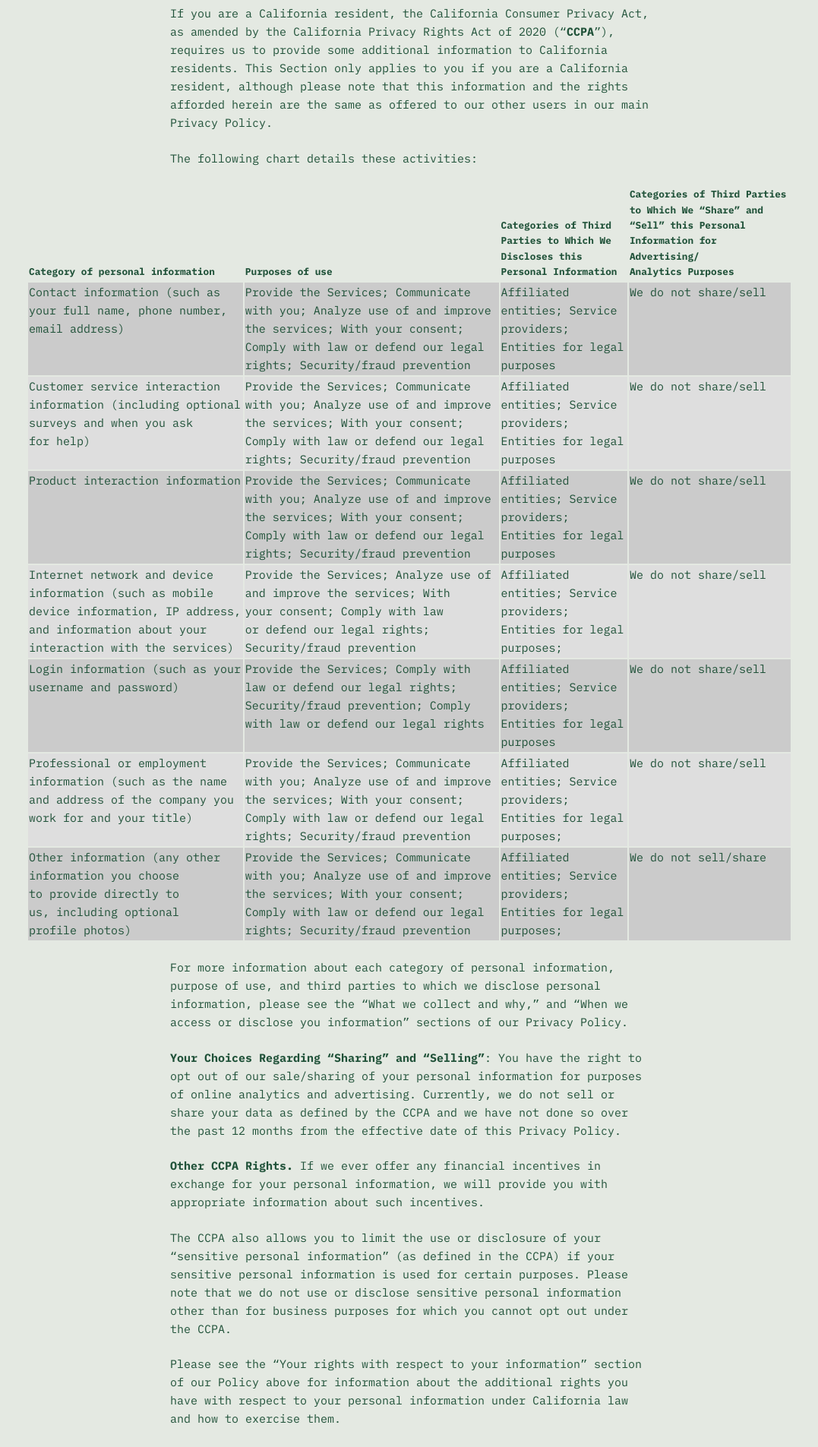
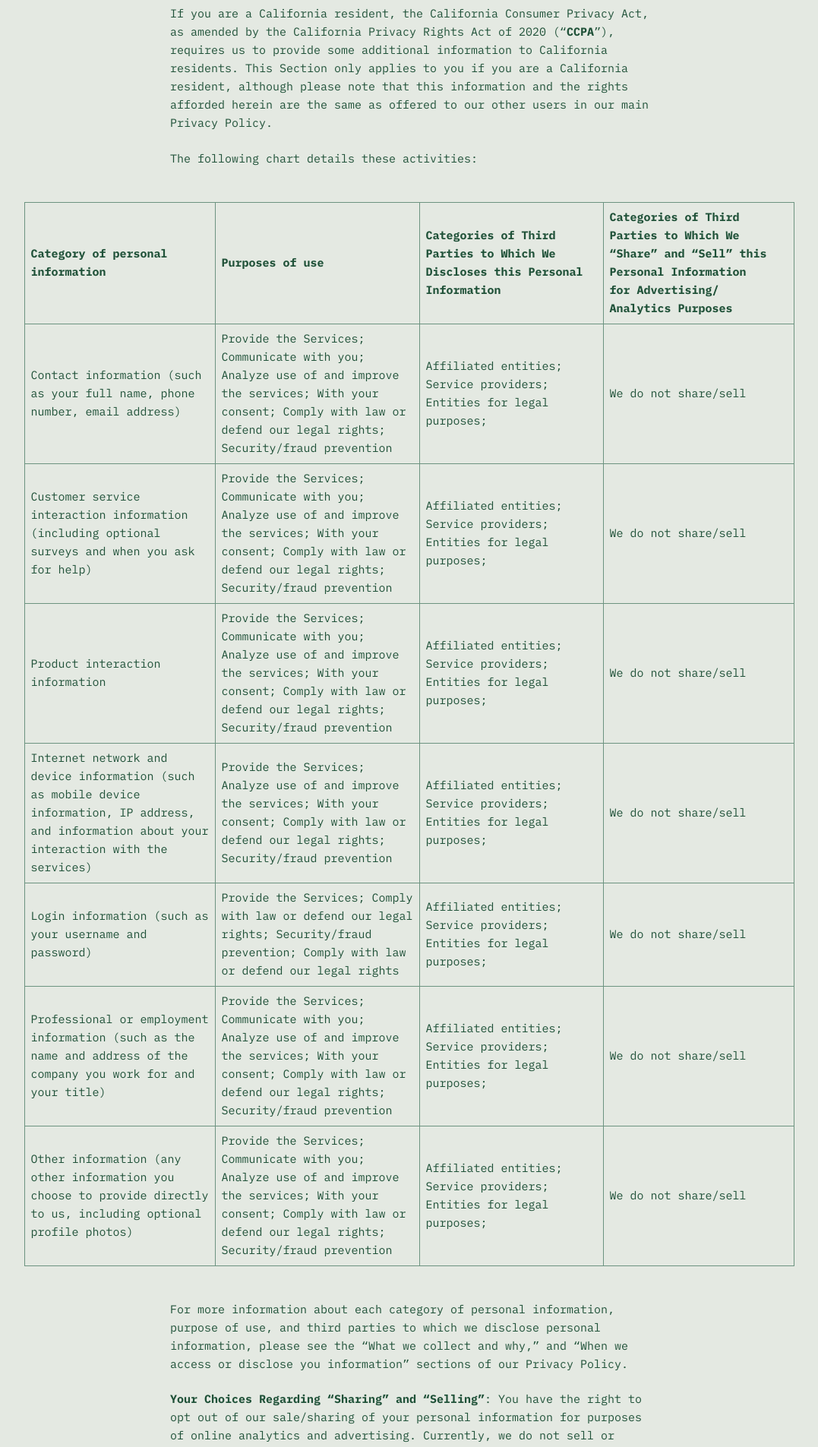
Before and after one commit to goodenoughllc/policies, a Jekyll site: the page built from ccpa.md, in a window 1280 px wide. Shown: the part 594-2499 px from the top of the page at 76% size, without its empty margins (101-1178 px from the left). Built offline with Jekyll 4.4.1, drawn with Linux system fonts in a browser that asks for light colours; nearby versions of some CDN libraries; some of the changed text lies outside the part shown.

Commit message:
Improve the CCPA table on mobile

```diff
--- a/_layouts/base.html
+++ b/_layouts/base.html
@@ -114,7 +114,7 @@
         {{ content }}
 
         {% if page.needs_attribution %}
-          <p class="attribution"><em>This policy has been adapted from <a href="https://github.com/basecamp/policies">Basecamp’s open-source policies</a> / CC BY 4.0. They seem quite good enough.</em></p>
+          <p class="attribution"><em>This policy has been adapted from <a href="https://github.com/basecamp/policies" target="_blank">Basecamp’s open-source policies</a> / <a href="https://creativecommons.org/licenses/by/4.0/" target="_blank">CC BY 4.0</a>. They seem quite good enough.</em></p>
         {% endif %}
       </article>
 
--- a/ccpa.md
+++ b/ccpa.md
@@ -10,15 +10,58 @@ If you are a California resident, the California Consumer Privacy Act, as amende
 
 The following chart details these activities:
 
-| **Category of personal information** | **Purposes of use** | **Categories of Third Parties to Which We Discloses this Personal Information** | **Categories of Third Parties to Which We “Share” and “Sell” this Personal Information for Advertising/ Analytics Purposes** |
-| --- | --- | --- | --- |
-| Contact information (such as your full name, phone number, email address) | Provide the Services; Communicate with you; Analyze use of and improve the services; With your consent; Comply with law or defend our legal rights; Security/fraud prevention | Affiliated entities; Service providers; Entities for legal purposes | We do not share/sell |
-| Customer service interaction information (including optional surveys and when you ask for help) | Provide the Services; Communicate with you; Analyze use of and improve the services; With your consent; Comply with law or defend our legal rights; Security/fraud prevention | Affiliated entities; Service providers; Entities for legal purposes | We do not share/sell |
-| Product interaction information | Provide the Services; Communicate with you; Analyze use of and improve the services; With your consent; Comply with law or defend our legal rights; Security/fraud prevention | Affiliated entities; Service providers; Entities for legal purposes | We do not share/sell |
-| Internet network and device information (such as mobile device information, IP address, and information about your interaction with the services) | Provide the Services; Analyze use of and improve the services; With your consent; Comply with law or defend our legal rights; Security/fraud prevention | Affiliated entities; Service providers; Entities for legal purposes; | We do not share/sell |
-| Login information (such as your username and password) | Provide the Services; Comply with law or defend our legal rights; Security/fraud prevention; Comply with law or defend our legal rights | Affiliated entities; Service providers; Entities for legal purposes | We do not share/sell |
-| Professional or employment information (such as the name and address of the company you work for and your title) | Provide the Services; Communicate with you; Analyze use of and improve the services; With your consent; Comply with law or defend our legal rights; Security/fraud prevention | Affiliated entities; Service providers; Entities for legal purposes; | We do not share/sell |
-| Other information (any other information you choose to provide directly to us, including optional profile photos) | Provide the Services; Communicate with you; Analyze use of and improve the services; With your consent; Comply with law or defend our legal rights; Security/fraud prevention | Affiliated entities; Service providers; Entities for legal purposes; | We do not sell/share |
+<div class="table-wrapper">
+  <table border="0" cellpadding="0" cellspacing="0">
+    <tr>
+      <th>Category of personal information</th>
+      <th>Purposes of use</th>
+      <th>Categories of Third Parties to Which We Discloses this Personal Information</th>
+      <th>Categories of Third Parties to Which We “Share” and “Sell” this Personal Information for Advertising/ Analytics Purposes</th>
+    </tr>
+    <tr>
+      <td>Contact information (such as your full name, phone number, email address)</td>
+      <td>Provide the Services; Communicate with you; Analyze use of and improve the services; With your consent; Comply with law or defend our legal rights; Security/fraud prevention</td>
+      <td>Affiliated entities; Service providers; Entities for legal purposes;</td>
+      <td>We do not share/sell</td>
+    </tr>
+    <tr>
+      <td>Customer service interaction information (including optional surveys and when you ask for help)</td>
+      <td>Provide the Services; Communicate with you; Analyze use of and improve the services; With your consent; Comply with law or defend our legal rights; Security/fraud prevention</td>
+      <td>Affiliated entities; Service providers; Entities for legal purposes;</td>
+      <td>We do not share/sell</td>
+    </tr>
+    <tr>
+      <td>Product interaction information</td>
+      <td>Provide the Services; Communicate with you; Analyze use of and improve the services; With your consent; Comply with law or defend our legal rights; Security/fraud prevention</td>
+      <td>Affiliated entities; Service providers; Entities for legal purposes;</td>
+      <td>We do not share/sell</td>
+    </tr>
+    <tr>
+      <td>Internet network and device information (such as mobile device information, IP address, and information about your interaction with the services)</td>
+      <td>Provide the Services; Analyze use of and improve the services; With your consent; Comply with law or defend our legal rights; Security/fraud prevention</td>
+      <td>Affiliated entities; Service providers; Entities for legal purposes;</td>
+      <td>We do not share/sell</td>
+    </tr>
+    <tr>
+      <td>Login information (such as your username and password)</td>
+      <td>Provide the Services; Comply with law or defend our legal rights; Security/fraud prevention; Comply with law or defend our legal rights</td>
+      <td>Affiliated entities; Service providers; Entities for legal purposes;</td>
+      <td>We do not share/sell</td>
+    </tr>
+    <tr>
+      <td>Professional or employment information (such as the name and address of the company you work for and your title)</td>
+      <td>Provide the Services; Communicate with you; Analyze use of and improve the services; With your consent; Comply with law or defend our legal rights; Security/fraud prevention</td>
+      <td>Affiliated entities; Service providers; Entities for legal purposes;</td>
+      <td>We do not share/sell</td>
+    </tr>
+    <tr>
+      <td>Other information (any other information you choose to provide directly to us, including optional profile photos)</td>
+      <td>Provide the Services; Communicate with you; Analyze use of and improve the services; With your consent; Comply with law or defend our legal rights; Security/fraud prevention</td>
+      <td>Affiliated entities; Service providers; Entities for legal purposes;</td>
+      <td>We do not share/sell</td>
+    </tr>
+  </table>
+</div>
 
 For more information about each category of personal information, purpose of use, and third parties to which we disclose personal information, please see the “What we collect and why,” and “When we access or disclose you information” sections of our Privacy Policy.
 
--- a/css/enough.scss
+++ b/css/enough.scss
@@ -225,25 +225,28 @@ main {
   }
 }
 
-table {
-  border: 0;
-  margin-inline: -30%;
-}
-tbody tr:nth-child(odd) {
-  background-color: #CBCBCB;
-}
-tbody tr:nth-child(even){
-  background-color: #DEDEDE;
-}
-td, th {
-  text-align: left;
-}
-th {
-  font-size: .85rem;
-  vertical-align: bottom;
-}
-td {
-  vertical-align: top;
+.table-wrapper {
+  margin-block: var(--margin2x);
+  overflow: auto;
+  table {
+    border-left: 1px solid var(--color-txt-half);
+    border-top: 1px solid var(--color-txt-half);
+    table-layout: auto;
+    width: 1000px;
+  }
+  th, td {
+    border-bottom: 1px solid var(--color-txt-half);
+    border-right: 1px solid var(--color-txt-half);
+    padding: 0.5rem;
+    text-align: left;
+    width: 1%;
+  }
+  @media (min-width: 900px) {
+    margin-inline: -15vw;
+    table {
+      width: auto;
+    }
+  }
 }
 
 
```
